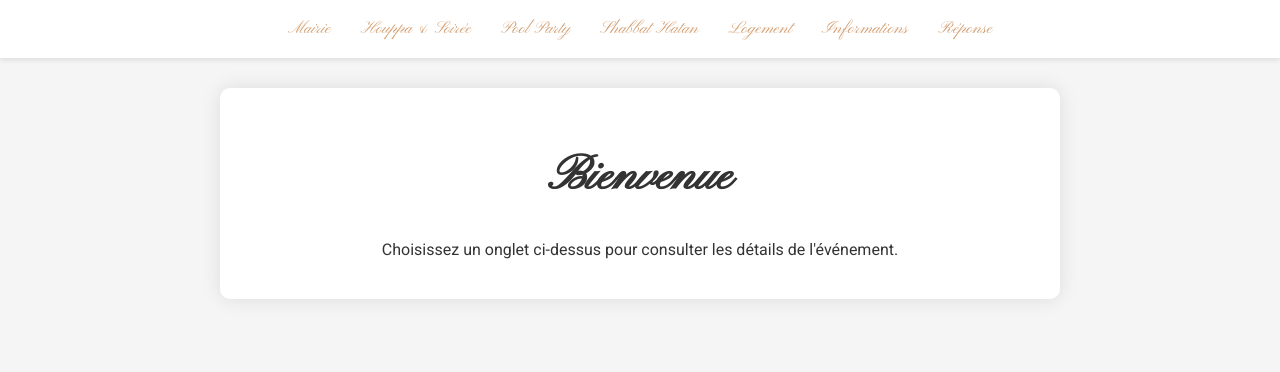
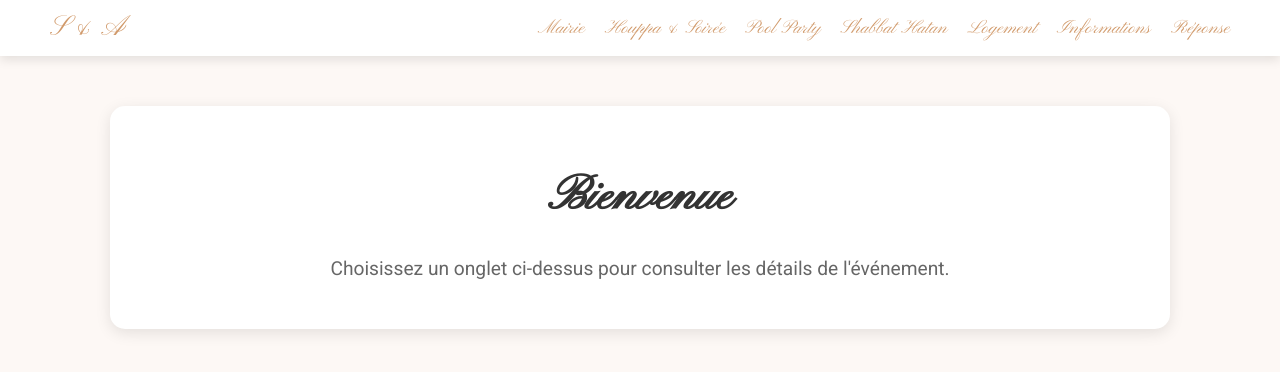
Before and after one commit to AlexandreSaadounFinance/wedding, a plain HTML site: page details.html in a window 1280 px wide. Drawn offline with Linux system fonts and the light colour scheme.

Commit message:
details.html

```diff
--- a/details.html
+++ b/details.html
@@ -9,14 +9,13 @@
         body {
             margin: 0;
             font-family: 'Roboto', sans-serif;
-            line-height: 1.6;
-            background: #f5f5f5;
+            background: #fdf8f5;
             color: #333;
         }
 
         header {
             background: white;
-            box-shadow: 0 2px 5px rgba(0, 0, 0, 0.1);
+            box-shadow: 0 4px 10px rgba(0, 0, 0, 0.1);
             position: sticky;
             top: 0;
             z-index: 1000;
@@ -24,14 +23,26 @@
 
         .navbar {
             display: flex;
-            justify-content: center;
+            justify-content: space-between;
             align-items: center;
-            padding: 15px 20px;
+            padding: 10px 50px;
+            max-width: 1200px;
+            margin: 0 auto;
+        }
+
+        .navbar .logo {
+            font-family: 'Pinyon Script', cursive;
+            font-size: 1.8rem;
+            color: #d19a6b;
+        }
+
+        .nav-links {
+            display: flex;
+            gap: 20px;
         }
 
         .nav-item {
-            margin: 0 15px;
-            font-size: 1.1rem;
+            font-size: 1.2rem;
             font-family: 'Pinyon Script', cursive;
             color: #d19a6b;
             text-decoration: none;
@@ -43,25 +54,33 @@
         }
 
         .container {
-            max-width: 800px;
-            margin: 30px auto;
-            padding: 20px;
+            max-width: 1000px;
+            margin: 50px auto;
+            padding: 30px;
             background: white;
-            box-shadow: 0 0 20px rgba(0, 0, 0, 0.1);
-            border-radius: 10px;
+            box-shadow: 0 4px 15px rgba(0, 0, 0, 0.1);
+            border-radius: 15px;
             text-align: center;
         }
 
         h1 {
             font-family: 'Pinyon Script', cursive;
             font-size: 3rem;
-            margin-bottom: 20px;
+            color: #333;
+            margin-bottom: 30px;
+        }
+
+        p {
+            font-size: 1.2rem;
+            color: #666;
         }
     </style>
 </head>
 <body>
     <header>
         <div class="navbar">
+            <div class="logo">S & A</div>
+            <div class="nav-links">
                 <a href="mairie.html" class="nav-item">Mairie</a>
                 <a href="houppa.html" class="nav-item">Houppa & Soirée</a>
                 <a href="beach-party.html" class="nav-item">Pool Party</a>
@@ -69,6 +88,7 @@
                 <a href="#" class="nav-item">Logement</a>
                 <a href="#" class="nav-item">Informations</a>
                 <a href="#" class="nav-item">Réponse</a>
+            </div>
         </div>
     </header>
 
```
Lines whose indentation alone changed are shown as unchanged.
